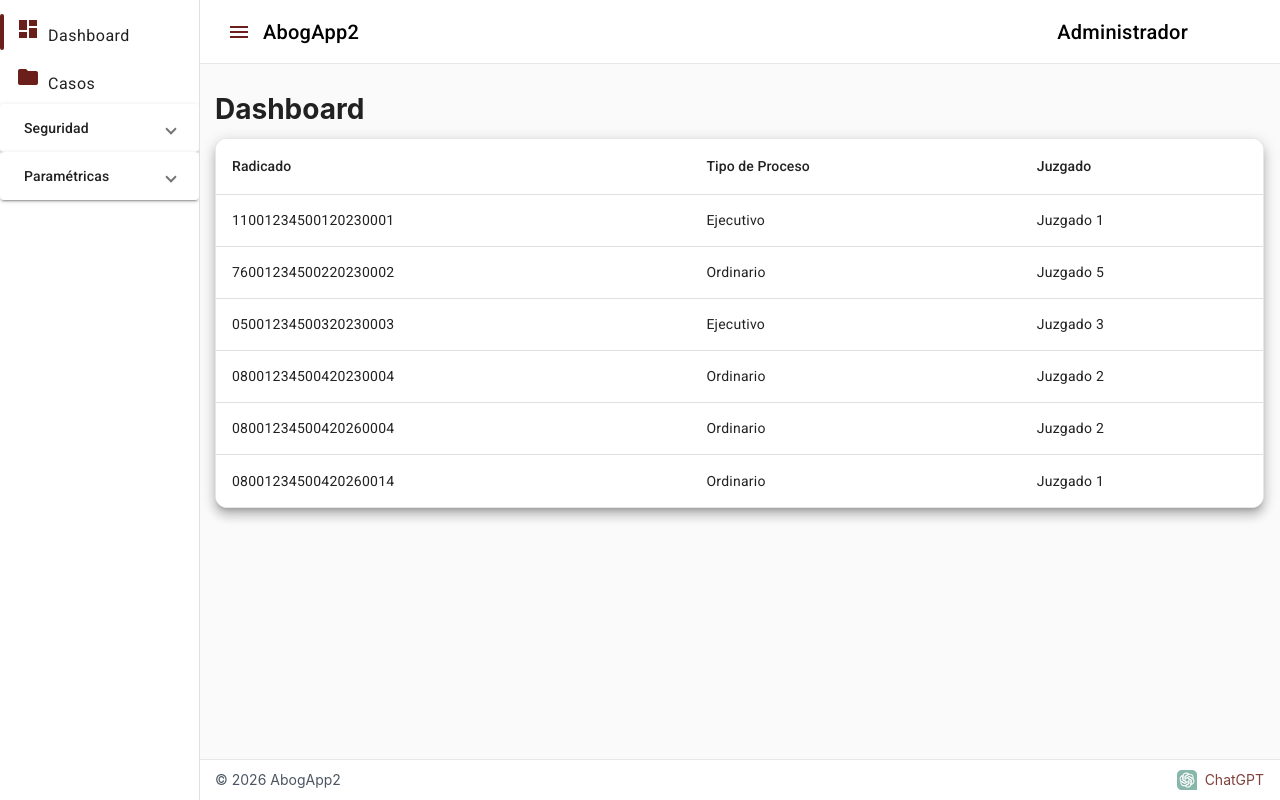
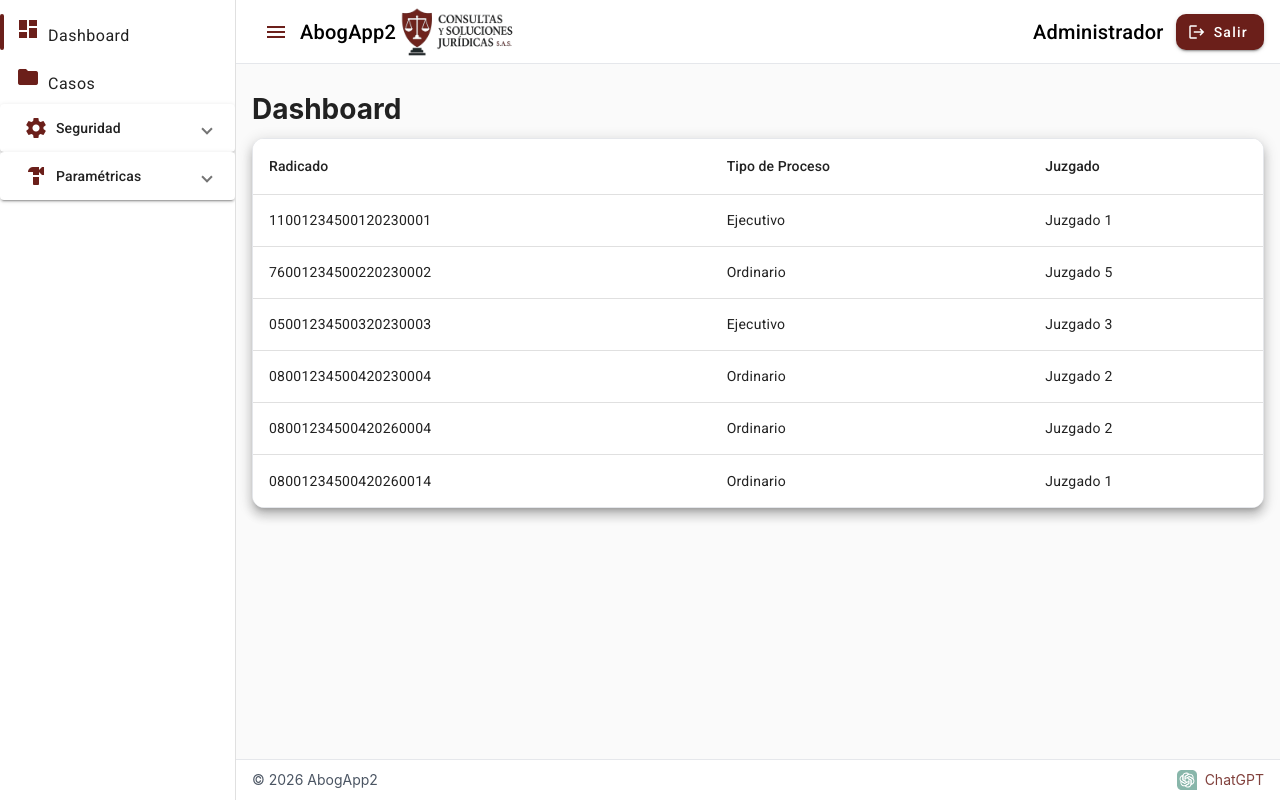
Before and after one commit to JuSeCaLe/AbogApp2, an Angular app: page /login in a window 1280 px wide. Both pictures are taken after a click on the button "Entrar como Administrador". Built offline with nearby package versions, Linux system fonts and the light colour scheme.

Commit message:
Refactor code structure for improved readability and maintainability

```diff
--- a/src/app/core/layout/app-toolbar/app-toolbar.css
+++ b/src/app/core/layout/app-toolbar/app-toolbar.css
@@ -18,3 +18,8 @@ mat-toolbar{
 .spacer {
   flex: 1 1 auto;
 }
+
+.logo{
+  width:120px;
+  height:50px;
+}
--- a/src/app/core/layout/app-toolbar/app-toolbar.html
+++ b/src/app/core/layout/app-toolbar/app-toolbar.html
@@ -3,6 +3,10 @@
     <mat-icon>menu</mat-icon>
   </button>
   <span>AbogApp2</span>
+  <img
+        src="/logo.png"
+        alt="ChatGPT"
+        class="logo" />
 
   <span class="spacer"></span>
 
@@ -11,6 +15,8 @@
       {{ user.fullName }}
     </span>
 
-    <button mat-button (click)="logout()">Salir</button>
+    <button mat-raised-button color="primary" type="button" (click)="logout()">
+      <mat-icon>logout</mat-icon> Salir
+    </button>
   </ng-container>
 </mat-toolbar>
--- a/src/app/core/layout/sidebar/sidebar.html
+++ b/src/app/core/layout/sidebar/sidebar.html
@@ -19,22 +19,46 @@
 
     <mat-expansion-panel>
       <mat-expansion-panel-header>
-        <mat-panel-title>Seguridad</mat-panel-title>
+        <mat-panel-title>
+          <mat-icon>settings</mat-icon>
+          Seguridad
+        </mat-panel-title>
       </mat-expansion-panel-header>
 
-      <a mat-list-item routerLink="/security/roles" routerLinkActive="nav-active">Roles</a>
-      <a mat-list-item routerLink="/security/users" routerLinkActive="nav-active">Usuarios</a>
+      <a mat-list-item routerLink="/security/roles" routerLinkActive="nav-active">
+        <mat-icon>badge</mat-icon>
+        Roles
+      </a>
+      <a mat-list-item routerLink="/security/users" routerLinkActive="nav-active">
+        <mat-icon>group</mat-icon>
+        Usuarios
+      </a>
     </mat-expansion-panel>
 
     <mat-expansion-panel>
       <mat-expansion-panel-header>
-        <mat-panel-title>Paramétricas</mat-panel-title>
+        <mat-panel-title>
+          <mat-icon>hardware</mat-icon>
+          Paramétricas
+        </mat-panel-title>
       </mat-expansion-panel-header>
 
-      <a mat-list-item routerLink="/parametrics/courts" routerLinkActive="nav-active">Juzgados</a>
-      <a mat-list-item routerLink="/parametrics/plaintiffs" routerLinkActive="nav-active">Demandantes</a>
-      <a mat-list-item routerLink="/parametrics/obligationType" routerLinkActive="nav-active">Tipo Obligación</a>
-      <a mat-list-item routerLink="/parametrics/processType" routerLinkActive="nav-active">Tipo Proceso</a>
+      <a mat-list-item routerLink="/parametrics/courts" routerLinkActive="nav-active">
+        <mat-icon>gavel</mat-icon>
+        Juzgados
+      </a>
+      <a mat-list-item routerLink="/parametrics/plaintiffs" routerLinkActive="nav-active">
+        <mat-icon>person</mat-icon>
+        Demandantes
+      </a>
+      <a mat-list-item routerLink="/parametrics/obligationType" routerLinkActive="nav-active">
+        <mat-icon>assignment</mat-icon>
+        Tipo Obligación
+      </a>
+      <a mat-list-item routerLink="/parametrics/processType" routerLinkActive="nav-active">
+        <mat-icon>description</mat-icon>
+        Tipo Proceso
+      </a>
     </mat-expansion-panel>
 
   </ng-container>
--- a/src/app/features/cases/cases.html
+++ b/src/app/features/cases/cases.html
@@ -30,30 +30,30 @@
 
 </div>
 
-<table mat-table [dataSource]="dataSource" class="mat-elevation-z8" style="width:100%;">
+<table mat-table [dataSource]="dataSource" class="mat-elevation-z8" style="width:100%;" matSort (matSortChange)="announceSortChange($event)">
 
   <ng-container matColumnDef="radicado">
-    <th mat-header-cell *matHeaderCellDef>Radicado</th>
+    <th mat-header-cell *matHeaderCellDef mat-sort-header>Radicado</th>
     <td mat-cell *matCellDef="let c">{{ c.process.radicado }}</td>
   </ng-container>
 
   <ng-container matColumnDef="processType">
-    <th mat-header-cell *matHeaderCellDef>Tipo</th>
+    <th mat-header-cell *matHeaderCellDef mat-sort-header>Tipo</th>
     <td mat-cell *matCellDef="let c">{{ c.process.processType }}</td>
   </ng-container>
 
   <ng-container matColumnDef="court">
-    <th mat-header-cell *matHeaderCellDef>Juzgado</th>
+    <th mat-header-cell *matHeaderCellDef mat-sort-header>Juzgado</th>
     <td mat-cell *matCellDef="let c">{{ c.process.court }}</td>
   </ng-container>
 
   <ng-container matColumnDef="city">
-    <th mat-header-cell *matHeaderCellDef>Ciudad</th>
+    <th mat-header-cell *matHeaderCellDef mat-sort-header>Ciudad</th>
     <td mat-cell *matCellDef="let c">{{ c.process.city }}</td>
   </ng-container>
 
   <ng-container matColumnDef="alert">
-    <th mat-header-cell *matHeaderCellDef>Alerta</th>
+    <th mat-header-cell *matHeaderCellDef mat-sort-header>Alerta</th>
     <td mat-cell *matCellDef="let c">
       <span
         class="alert-circle"
--- a/src/app/features/cases/cases.ts
+++ b/src/app/features/cases/cases.ts
@@ -1,9 +1,11 @@
-import { Component, OnInit, ViewChild, AfterViewInit } from '@angular/core';
+import { Component, OnInit, ViewChild, AfterViewInit, inject } from '@angular/core';
 import { CaseService } from '../../core/services/case.service';
 import { Router } from '@angular/router';
 import { Case } from '../../core/models/case.model';
 import { MatPaginator } from '@angular/material/paginator';
 import { MatTableDataSource } from '@angular/material/table';
+import { MatSort, Sort } from '@angular/material/sort';
+import { LiveAnnouncer } from '@angular/cdk/a11y';
 
 @Component({
   selector: 'app-cases',
@@ -12,6 +14,7 @@ import { MatTableDataSource } from '@angular/material/table';
   styleUrls: ['./cases.css']
 })
 export class Cases implements OnInit, AfterViewInit {
+  private _liveAnnouncer = inject(LiveAnnouncer);
   displayedColumns: string[] = ['radicado', 'processType', 'court', 'city', 'alert', 'actions'];
   dataSource = new MatTableDataSource<Case>([]);
 
@@ -21,6 +24,7 @@ export class Cases implements OnInit, AfterViewInit {
   filterCourt = '';
 
   @ViewChild(MatPaginator) paginator!: MatPaginator;
+  @ViewChild(MatSort) sort!: MatSort;
 
   constructor(private caseService: CaseService, private router: Router) {}
 
@@ -48,6 +52,7 @@ export class Cases implements OnInit, AfterViewInit {
 
   ngAfterViewInit() {
     this.dataSource.paginator = this.paginator;
+    this.dataSource.sort = this.sort;
   }
 
   applyFilters() {
@@ -68,9 +73,9 @@ export class Cases implements OnInit, AfterViewInit {
   getAlertColor(c: Case): string {
     const capital = c.financialInfo?.capital ?? 0;
 
-    if (capital >= 10_000_000) return 'red';
-    if (capital >= 5_000_000) return 'orange';
-    return 'green';
+    if (capital >= 10_000_000) return 'var(--danger)';
+    if (capital >= 5_000_000) return 'var(--warning)';
+    return 'var(--success)';
   }
 
   getAlertLabel(c: Case): string {
@@ -88,4 +93,16 @@ export class Cases implements OnInit, AfterViewInit {
   newCase() {
     this.router.navigate(['/cases/new']);
   }
+
+  announceSortChange(sortState: Sort) {
+    // This example uses English messages. If your application supports
+    // multiple language, you would internationalize these strings.
+    // Furthermore, you can customize the message to add additional
+    // details about the values being sorted.
+    if (sortState.direction) {
+      this._liveAnnouncer.announce(`Sorted ${sortState.direction}ending`);
+    } else {
+      this._liveAnnouncer.announce('Sorting cleared');
+    }
+  }
 }
--- a/src/app/shared/material.module.ts
+++ b/src/app/shared/material.module.ts
@@ -15,6 +15,7 @@ import { MatTabsModule } from '@angular/material/tabs';
 import { MatSelectModule } from '@angular/material/select';
 import { MatTooltipModule } from '@angular/material/tooltip';
 import { MatPaginatorModule } from '@angular/material/paginator';
+import { MatSort, MatSortModule } from '@angular/material/sort';
 import { MatSlideToggleModule } from '@angular/material/slide-toggle';
 import { MatDatepickerModule } from '@angular/material/datepicker';
 import { MatNativeDateModule } from '@angular/material/core';
@@ -34,6 +35,8 @@ const MATERIAL = [
   MatSelectModule,
   MatTooltipModule,
   MatPaginatorModule,
+  MatSortModule,
+  MatSort,
   MatSlideToggleModule,
   MatDatepickerModule,
   MatNativeDateModule
--- a/src/styles.css
+++ b/src/styles.css
@@ -17,9 +17,9 @@
 
   --border: #E5E7EB;
 
-  --success: #166534;
-  --warning: #92400E;
-  --danger: #991B1B;
+  --success: #1f8646;
+  --warning: #e3640f;
+  --danger: #c51616;
 
   --shadow-brand-sm: 0 1px 6px rgba(107,31,26,0.12);
   --shadow-brand-md: 0 6px 18px rgba(107,31,26,0.16);
@@ -62,6 +62,13 @@ button.mat-mdc-button:hover{
   background: rgba(107, 31, 26, 0.06) !important;
 }
 
+button.mat-mdc-raised-button mat-icon,
+button.mat-mdc-raised-button:hover mat-icon,
+button.mat-mdc-outlined-button mat-icon,
+button.mat-mdc-button mat-icon{
+  color: #fff !important; /* por defecto en botones primarios */
+}
+
 .mat-mdc-calendar-body-selected{
   background-color: var(--brand-primary) !important;
   color: #fff !important;
@@ -82,6 +89,15 @@ button.mat-mdc-button:hover{
 
 .mat-mdc-calendar-header .mat-mdc-button{
   color: var(--brand-primary) !important;
+}
+
+.mat-calendar-body-selected {
+    background-color: var(--brand-primary) !important;
+    color: var(--mat-datepicker-calendar-date-selected-state-text-color, var(--mat-sys-on-primary));
+}
+
+.mat-datepicker-toggle-active {
+    color: var(--brand-primary) !important;
 }
 
 .mat-mdc-form-field.mat-focused .mdc-notched-outline__leading,
@@ -113,6 +129,10 @@ button.mat-mdc-button:hover{
 
 .mat-mdc-form-field.mat-form-field-invalid .mdc-floating-label{
   color: var(--danger) !important;
+}
+
+.mdc-text-field--filled:not(.mdc-text-field--disabled) .mdc-line-ripple::after {
+    border-bottom-color: rgba(107,31,26,.35) !important;
 }
 
 /* ===============================
@@ -267,3 +287,11 @@ mat-nav-list a.mat-mdc-list-item.nav-active::after{
 mat-nav-list a.nav-active mat-icon{
   color: var(--brand-primary) !important;
 }
+
+.mat-mdc-option .mat-pseudo-checkbox {
+    --mat-pseudo-checkbox-minimal-selected-checkmark-color: rgba(107,31,26,.35) !important;
+}
+
+.mat-mdc-select-arrow svg {
+    fill: rgba(107,31,26,.35) !important;
+}
```
Also changed, not shown: public/logo.png (added).
